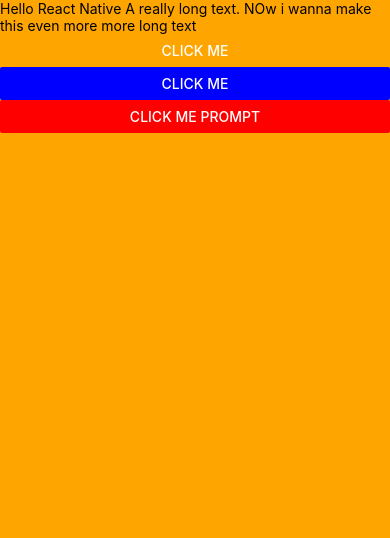
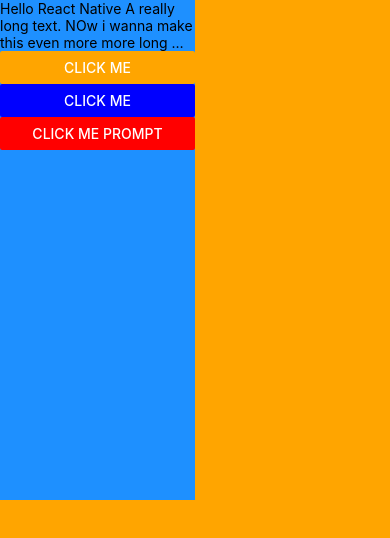
Before and after one commit to IdenTiclla/DoneWithIt, a React Native app: screen / in a window 390 px wide. Shown: the top 538 px of the page. Built offline with nearby package versions, Linux system fonts and the light colour scheme.

Commit message:
dimensions

```diff
--- a/App.js
+++ b/App.js
@@ -1,15 +1,33 @@
 
 import React from 'react';
 
-import { StyleSheet, Text, View, SafeAreaView, Image, TouchableHighlight, Button, StatusBar, Alert, Platform } from 'react-native';
+import {
+    Dimensions,
+    StyleSheet,
+    Text,
+    View,
+    SafeAreaView,
+    Image,
+    TouchableHighlight,
+    Button,
+    StatusBar,
+    Alert,
+    Platform
+} from 'react-native';
 
 export default function App() {
     console.log("App executed")
+    console.log(Dimensions.get("screen"))
 
     const handlePress = () => console.log("Text pressed")
 
     return (
-        <View style={[styles.container, containerStyle]}>
+        <SafeAreaView style={[styles.container, containerStyle]}>
+            <View style={{
+                backgroundColor:'dodgerblue',
+                width:'50%',
+                height:500
+            }}>
                 <Text numberOfLines={3} onPress={handlePress}>Hello React Native A really long text. NOw i wanna make this even more more long text</Text>
                 <Button color="orange" title="click me" onPress={()=> console.log("button clicked")}></Button>
                 <Button
@@ -24,8 +42,8 @@
                     color="red"
                     title="click me prompt"
                     onPress={()=> Alert.prompt("My Title", "my message", (text) => console.log(text))}></Button>
-            <StatusBar style="auto" />
             </View>
+        </SafeAreaView>
     );
 }
 
```
Lines whose indentation alone changed are shown as unchanged.
